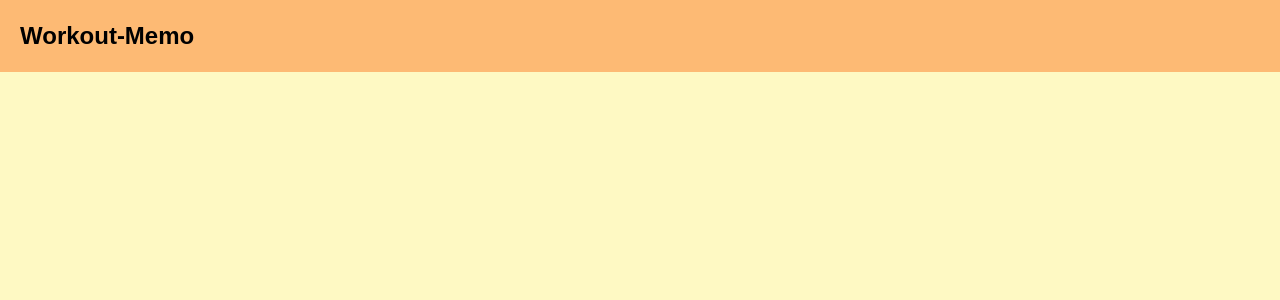
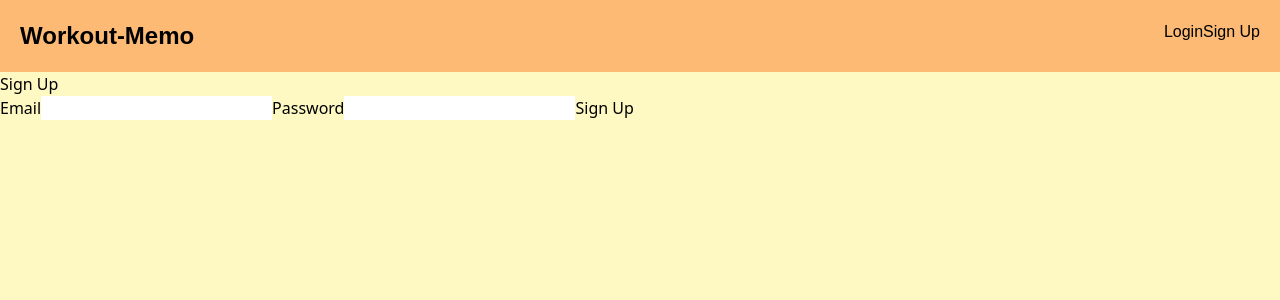
Before and after one commit to hemanth110702/Workout-Memo, a React (Vite) app in the folder frontend/: page /signup in a window 1280 px wide. Before the commit this address had no page. Shown: the top 300 px of the page. Built offline with nearby package versions, Linux system fonts and the light colour scheme; a web font is replaced by a local one.

Commit message:
created login page, signup page and auth context

```diff
--- a/frontend/src/App.jsx
+++ b/frontend/src/App.jsx
@@ -3,13 +3,16 @@ import "./App.css";
 import { Route, Routes } from "react-router-dom";
 import Home from "./pages/Home";
 import Navbar from "./components/Navbar";
+import Login from "./pages/Login";
+import Signup from "./pages/Signup";
 function App() {
-
   return (
     <div>
       <Navbar />
       <Routes>
         <Route path="/" element={<Home />} />
+        <Route path="/signup" element={<Signup />} />
+        <Route path="/login" element={<Login />} />
       </Routes>
     </div>
   );
--- a/frontend/src/components/Navbar.jsx
+++ b/frontend/src/components/Navbar.jsx
@@ -1,9 +1,14 @@
 import React from "react";
+import { Link } from "react-router-dom";
 
 const Navbar = () => {
   return (
-    <nav className="p-5 font-protest  bg-orange-300">
+    <nav className="p-5 font-protest flex justify-between  bg-orange-300">
       <h1 className="text-2xl font-bold ">Workout-Memo</h1>
+      <div>
+        <Link to="/login">Login</Link>
+        <Link to="/signup">Sign Up</Link>
+      </div>
     </nav>
   );
 };
--- /dev/null
+++ b/frontend/src/context/AuthContext.jsx
@@ -0,0 +1,30 @@
+import { createContext, useContext, useReducer } from "react";
+
+export const AuthContext = createContext();
+
+export const useAuthContext = () => useContext(AuthContext);
+
+export const authReducer = (state, action) => {
+  switch (action.type) {
+    case "LOGIN":
+      return { user: action.payload };
+    case "LOGOUT":
+      return { user: null };
+    default:
+      return state;
+  }
+};
+
+export const AuthContextProvider = ({ children }) => {
+  const [state, dispatch] = useReducer(authReducer, {
+    user: null,
+  });
+
+  console.log("AuthContext: ", state);
+
+  return (
+    <AuthContext.Provider value={{ ...state, dispatch }}>
+      {children}
+    </AuthContext.Provider>
+  );
+};
--- a/frontend/src/main.jsx
+++ b/frontend/src/main.jsx
@@ -4,13 +4,16 @@ import App from "./App.jsx";
 import "./index.css";
 import { BrowserRouter } from "react-router-dom";
 import { WorkoutsContextProvider } from "./context/WorkoutsContext.jsx";
+import { AuthContextProvider } from "./context/AuthContext.jsx";
 
 ReactDOM.createRoot(document.getElementById("root")).render(
   <React.StrictMode>
     <BrowserRouter>
-      <WorkoutsContextProvider>
-        <App />
-      </WorkoutsContextProvider>
+      <AuthContextProvider>
+        <WorkoutsContextProvider>
+          <App />
+        </WorkoutsContextProvider>
+      </AuthContextProvider>
     </BrowserRouter>
   </React.StrictMode>
 );
--- /dev/null
+++ b/frontend/src/pages/Login.jsx
@@ -0,0 +1,37 @@
+import React, { useState } from 'react'
+
+const Login = () => {
+
+   const [email, setEmail] = useState("");
+   const [password, setPassword] = useState("");
+
+   const handleSubmit = (e) => {
+     e.preventDefault();
+     console.log(email, password);
+   };
+
+   return (
+     <form onSubmit={handleSubmit}>
+       <h1>Login</h1>
+       <label htmlFor="email">Email</label>
+       <input
+         type="email"
+         id="email"
+         value={email}
+         onChange={(e) => setEmail(e.target.value)}
+         required
+       />
+       <label htmlFor="pwd">Password</label>
+       <input
+         type="text"
+         id="pwd"
+         value={password}
+         onChange={(e) => setPassword(e.target.value)}
+         required
+       />
+       <button>Login</button>
+     </form>
+   );
+}
+
+export default Login
--- /dev/null
+++ b/frontend/src/pages/Signup.jsx
@@ -0,0 +1,36 @@
+import React, { useState } from "react";
+
+const Signup = () => {
+  const [email, setEmail] = useState("");
+  const [password, setPassword] = useState("");
+
+  const handleSubmit = (e) => {
+    e.preventDefault();
+    console.log(email, password);
+  };
+
+  return (
+    <form onSubmit={handleSubmit}>
+      <h1>Sign Up</h1>
+      <label htmlFor="email">Email</label>
+      <input
+        type="email"
+        id="email"
+        value={email}
+        onChange={(e) => setEmail(e.target.value)}
+        required
+      />
+      <label htmlFor="pwd">Password</label>
+      <input
+        type="text"
+        id="pwd"
+        value={password}
+        onChange={(e) => setPassword(e.target.value)}
+        required
+      />
+      <button>Sign Up</button>
+    </form>
+  );
+};
+
+export default Signup;
```
